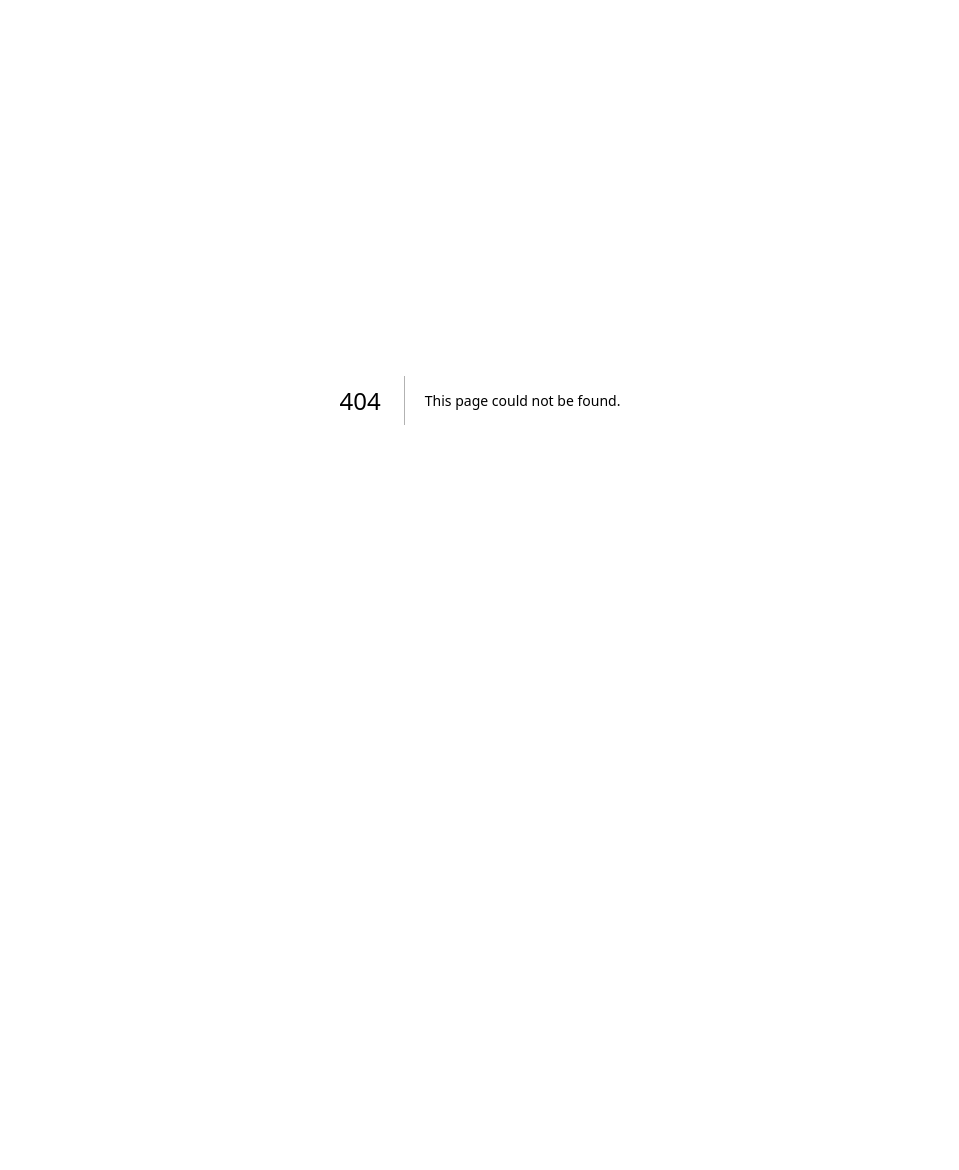
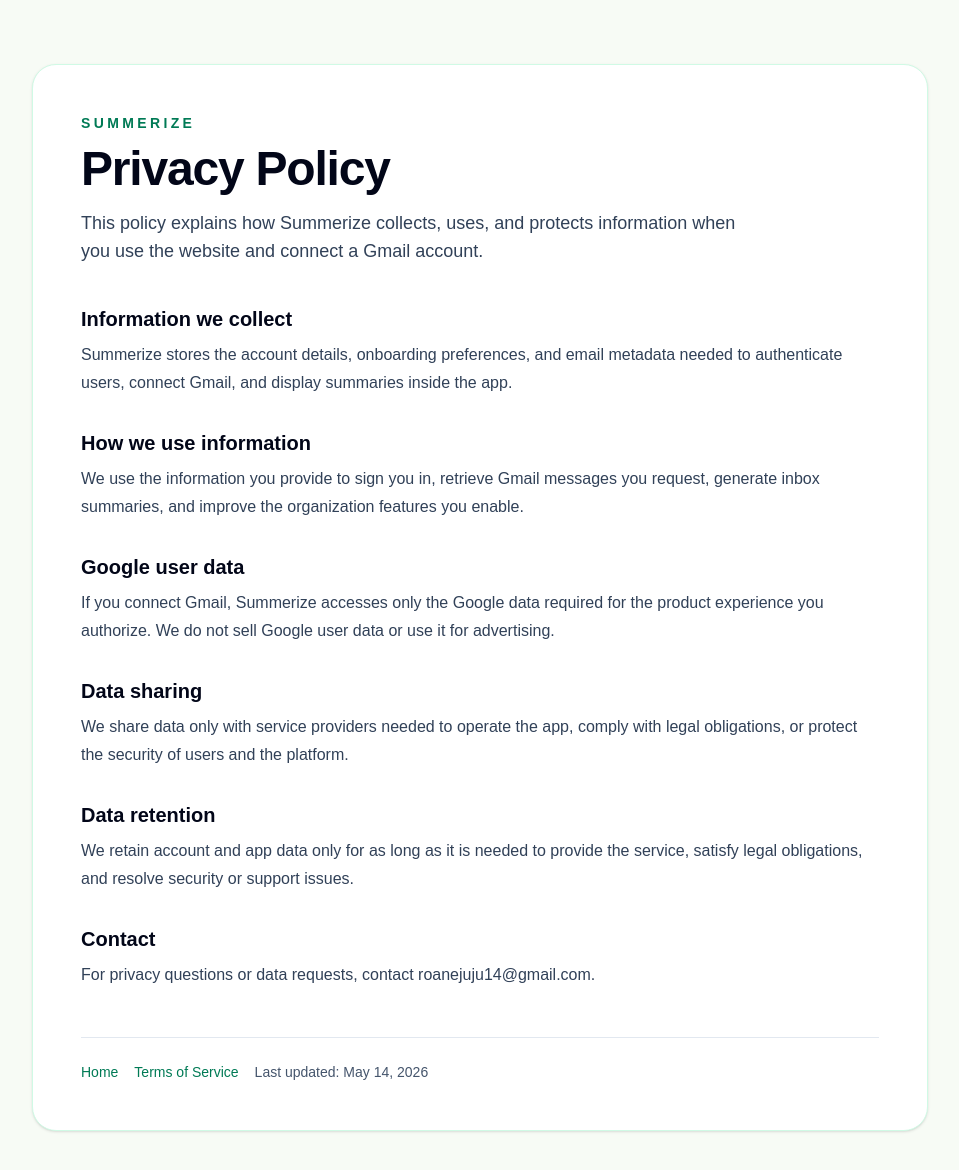
Before and after one commit to Drdraqounof/summerize, a Next.js app: page /privacy in a window 1280 px wide. Before the commit this address had no page. Shown: the top 1170 px of the page, without its empty margins (160-1119 px from the left). Before the commit the page ends 800 px from the top, so only its background shows below. Built offline with nearby package versions, Linux system fonts and the light colour scheme.

Commit message:
Domain connection test 1

```diff
--- /dev/null
+++ b/app/privacy/page.tsx
@@ -0,0 +1,73 @@
+import type { Metadata } from "next";
+import Link from "next/link";
+
+export const metadata: Metadata = {
+  title: "Privacy Policy | Summerize",
+  description: "Privacy policy for Summerize and its Gmail-connected email productivity features.",
+};
+
+const sections = [
+  {
+    title: "Information we collect",
+    body: "Summerize stores the account details, onboarding preferences, and email metadata needed to authenticate users, connect Gmail, and display summaries inside the app.",
+  },
+  {
+    title: "How we use information",
+    body: "We use the information you provide to sign you in, retrieve Gmail messages you request, generate inbox summaries, and improve the organization features you enable.",
+  },
+  {
+    title: "Google user data",
+    body: "If you connect Gmail, Summerize accesses only the Google data required for the product experience you authorize. We do not sell Google user data or use it for advertising.",
+  },
+  {
+    title: "Data sharing",
+    body: "We share data only with service providers needed to operate the app, comply with legal obligations, or protect the security of users and the platform.",
+  },
+  {
+    title: "Data retention",
+    body: "We retain account and app data only for as long as it is needed to provide the service, satisfy legal obligations, and resolve security or support issues.",
+  },
+  {
+    title: "Contact",
+    body: "For privacy questions or data requests, contact roanejuju14@gmail.com.",
+  },
+];
+
+export default function PrivacyPage() {
+  return (
+    <main className="min-h-screen bg-[#f7fbf5] px-6 py-16 text-slate-900 sm:px-10 lg:px-16">
+      <div className="mx-auto max-w-4xl rounded-3xl border border-emerald-100 bg-white p-8 shadow-sm sm:p-12">
+        <div className="mb-10">
+          <p className="text-sm font-semibold uppercase tracking-[0.24em] text-emerald-700">
+            Summerize
+          </p>
+          <h1 className="mt-3 text-4xl font-bold tracking-tight text-slate-950 sm:text-5xl">
+            Privacy Policy
+          </h1>
+          <p className="mt-4 max-w-2xl text-base leading-7 text-slate-700 sm:text-lg">
+            This policy explains how Summerize collects, uses, and protects information when you use the website and connect a Gmail account.
+          </p>
+        </div>
+
+        <div className="space-y-8">
+          {sections.map((section) => (
+            <section key={section.title}>
+              <h2 className="text-xl font-semibold text-slate-950">{section.title}</h2>
+              <p className="mt-2 text-base leading-7 text-slate-700">{section.body}</p>
+            </section>
+          ))}
+        </div>
+
+        <div className="mt-12 flex flex-wrap gap-4 border-t border-slate-200 pt-6 text-sm text-slate-600">
+          <Link href="/" className="font-medium text-emerald-700 hover:text-emerald-800">
+            Home
+          </Link>
+          <Link href="/terms" className="font-medium text-emerald-700 hover:text-emerald-800">
+            Terms of Service
+          </Link>
+          <span>Last updated: May 14, 2026</span>
+        </div>
+      </div>
+    </main>
+  );
+}
--- /dev/null
+++ b/app/terms/page.tsx
@@ -0,0 +1,73 @@
+import type { Metadata } from "next";
+import Link from "next/link";
+
+export const metadata: Metadata = {
+  title: "Terms of Service | Summerize",
+  description: "Terms of service for Summerize and its email productivity platform.",
+};
+
+const sections = [
+  {
+    title: "Using the service",
+    body: "By using Summerize, you agree to use the service lawfully, protect your account credentials, and avoid any activity that disrupts the platform or other users.",
+  },
+  {
+    title: "Connected accounts",
+    body: "If you connect a Gmail account, you authorize Summerize to access the Google data required to provide the features you enable, subject to your Google permissions.",
+  },
+  {
+    title: "Availability",
+    body: "We may update, suspend, or improve features at any time. We aim to keep the service available, but uptime and uninterrupted access are not guaranteed.",
+  },
+  {
+    title: "User responsibility",
+    body: "You remain responsible for the content in your connected accounts, the accuracy of information you provide, and the decisions you make based on summaries or recommendations.",
+  },
+  {
+    title: "Termination",
+    body: "We may suspend or terminate access if the service is abused, legal requirements demand it, or continued access creates security or operational risk.",
+  },
+  {
+    title: "Contact",
+    body: "For questions about these terms, contact roanejuju14@gmail.com.",
+  },
+];
+
+export default function TermsPage() {
+  return (
+    <main className="min-h-screen bg-[#f7fbf5] px-6 py-16 text-slate-900 sm:px-10 lg:px-16">
+      <div className="mx-auto max-w-4xl rounded-3xl border border-emerald-100 bg-white p-8 shadow-sm sm:p-12">
+        <div className="mb-10">
+          <p className="text-sm font-semibold uppercase tracking-[0.24em] text-emerald-700">
+            Summerize
+          </p>
+          <h1 className="mt-3 text-4xl font-bold tracking-tight text-slate-950 sm:text-5xl">
+            Terms of Service
+          </h1>
+          <p className="mt-4 max-w-2xl text-base leading-7 text-slate-700 sm:text-lg">
+            These terms describe the basic rules for using Summerize and connecting your email accounts to the platform.
+          </p>
+        </div>
+
+        <div className="space-y-8">
+          {sections.map((section) => (
+            <section key={section.title}>
+              <h2 className="text-xl font-semibold text-slate-950">{section.title}</h2>
+              <p className="mt-2 text-base leading-7 text-slate-700">{section.body}</p>
+            </section>
+          ))}
+        </div>
+
+        <div className="mt-12 flex flex-wrap gap-4 border-t border-slate-200 pt-6 text-sm text-slate-600">
+          <Link href="/" className="font-medium text-emerald-700 hover:text-emerald-800">
+            Home
+          </Link>
+          <Link href="/privacy" className="font-medium text-emerald-700 hover:text-emerald-800">
+            Privacy Policy
+          </Link>
+          <span>Last updated: May 14, 2026</span>
+        </div>
+      </div>
+    </main>
+  );
+}
```
